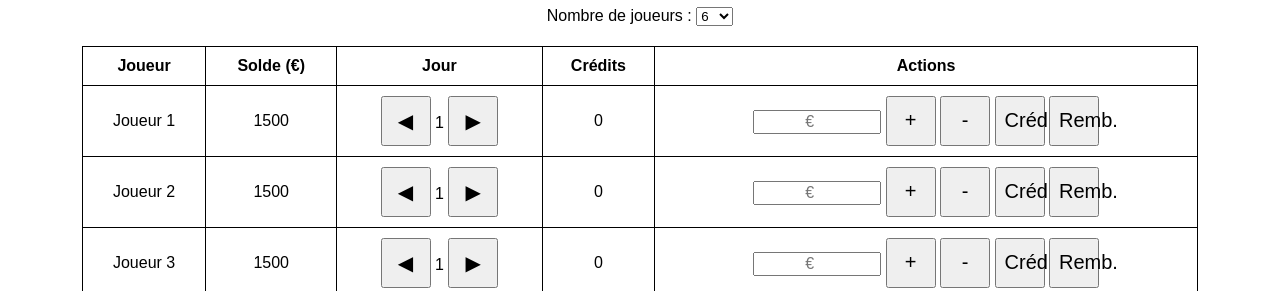
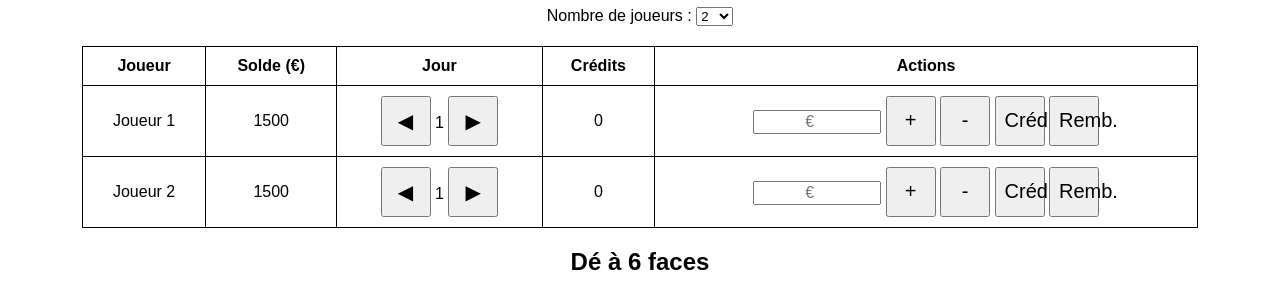
Before and after one commit to Grett0/bonne-paye, a plain HTML site: page index.html in a window 1280 px wide. Shown: the part 73-364 px from the top of the page. Drawn offline with Linux system fonts and the light colour scheme.

Commit message:
Update index.html

```diff
--- a/index.html
+++ b/index.html
@@ -12,11 +12,11 @@
 
     <label for="numPlayers">Nombre de joueurs :</label>
     <select id="numPlayers" onchange="initializePlayers()">
-        <option value="2">2</option>
+        <option value="2" selected>2</option>
         <option value="3">3</option>
         <option value="4">4</option>
         <option value="5">5</option>
-        <option value="6" selected>6</option>
+        <option value="6">6</option>
         <option value="7">7</option>
         <option value="8">8</option>
         <option value="9">9</option>
```
